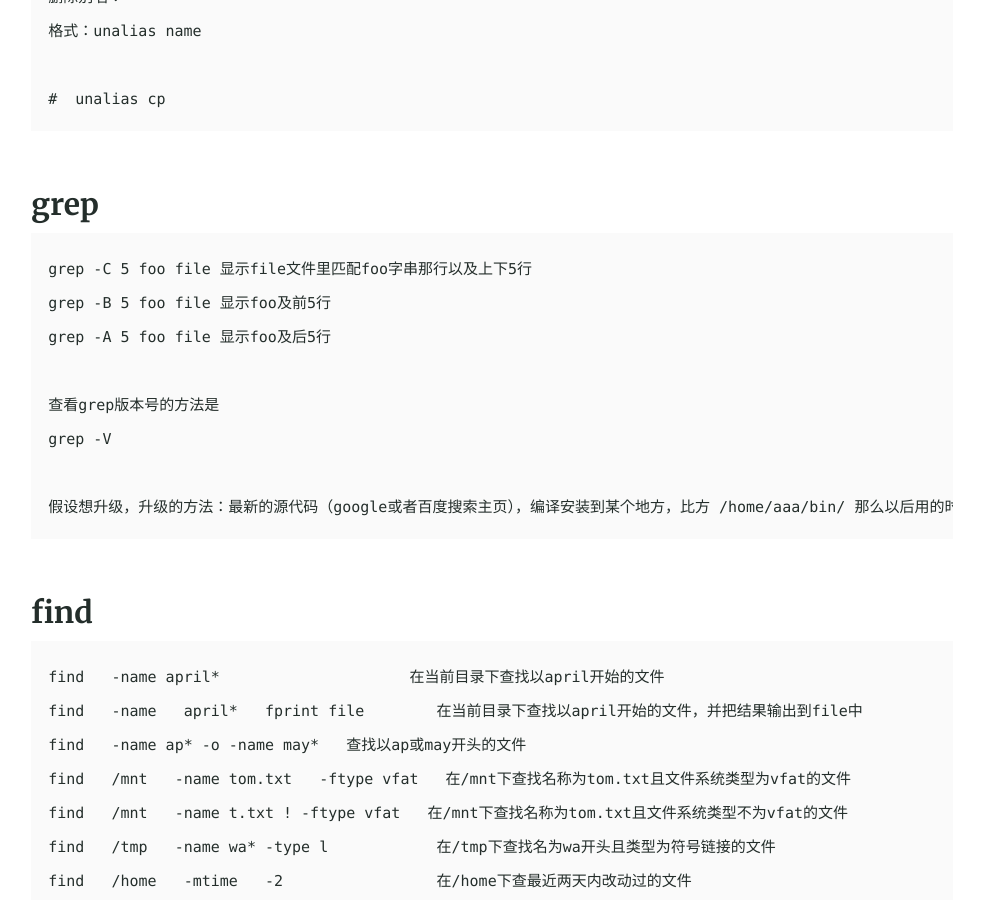
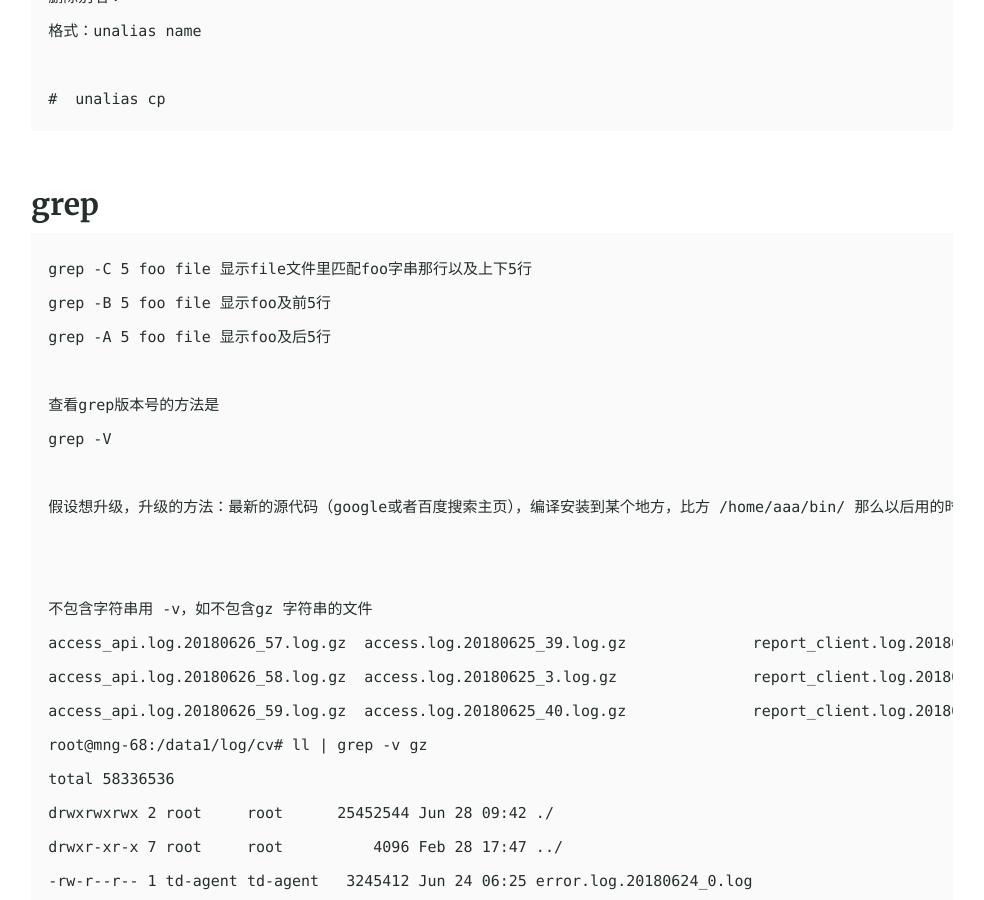
Before and after one commit to wudixm/wudixm.github.io, a Jekyll site: the page built from _posts/2017-10-21-Linux-Command.md, in a window 1280 px wide and 900 px high, scrolled down 14063 px. Shown: the whole window, without its empty margins (148-1132 px from the left). Built offline with Jekyll 4.4.1, drawn with Linux system fonts in a browser that asks for light colours; our own code applies the rules of GitHub Pages for plain Markdown files; some of the changed text lies outside the part shown.

Commit message:
add grep -v option to not show some content

````diff
--- a/_posts/2017-10-21-Linux-Command.md
+++ b/_posts/2017-10-21-Linux-Command.md
@@ -428,6 +428,18 @@ grep -A 5 foo file 显示foo及后5行
 grep -V
 
 假设想升级，升级的方法：最新的源代码（google或者百度搜索主页），编译安装到某个地方，比方 /home/aaa/bin/ 那么以后用的时候就用 /home/aaa/bin/grep ，或者把 /home/aaa/bin 加到PATH环境变量就可以。 假设你把最新编译好的grep覆盖到你如今grep所在文件夹，则升级自然就完成了
+
+
+不包含字符串用 -v，如不包含gz 字符串的文件
+access_api.log.20180626_57.log.gz  access.log.20180625_39.log.gz              report_client.log.20180624_19.log.gz          report_push.log.20180625_14.log.gz
+access_api.log.20180626_58.log.gz  access.log.20180625_3.log.gz               report_client.log.20180624_1.log.gz           report_push.log.20180625_15.log.gz
+access_api.log.20180626_59.log.gz  access.log.20180625_40.log.gz              report_client.log.20180624_20.log.gz          report_push.log.20180625_16.log.gz
+root@mng-68:/data1/log/cv# ll | grep -v gz
+total 58336536
+drwxrwxrwx 2 root     root      25452544 Jun 28 09:42 ./
+drwxr-xr-x 7 root     root          4096 Feb 28 17:47 ../
+-rw-r--r-- 1 td-agent td-agent   3245412 Jun 24 06:25 error.log.20180624_0.log
+-rw-r--r-- 1 td-agent td-agent  17492032 Jun 25 00:10 error.log.20180624_1.log
 ```
 
 ### find
@@ -540,7 +552,13 @@ root@ubuntu:/tmp# gzip -c file1.txt file2.txt > foo.gz
 
 ```
 
-### 分文件压缩
+### tar
+
+```
+tar -zcvf archive.tar.gz directory/
+```
+
+### √分文件压缩
 
 ```
 假设当前目录下有proc目录。
````
